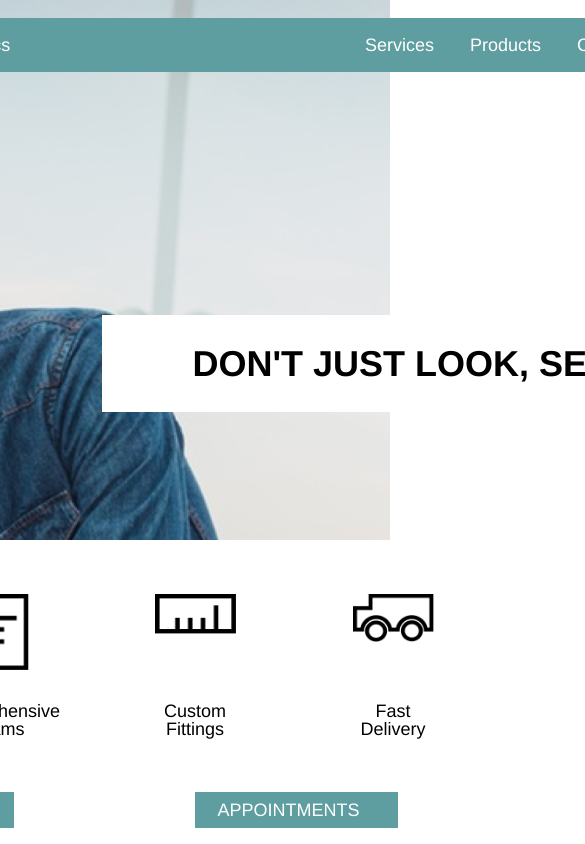
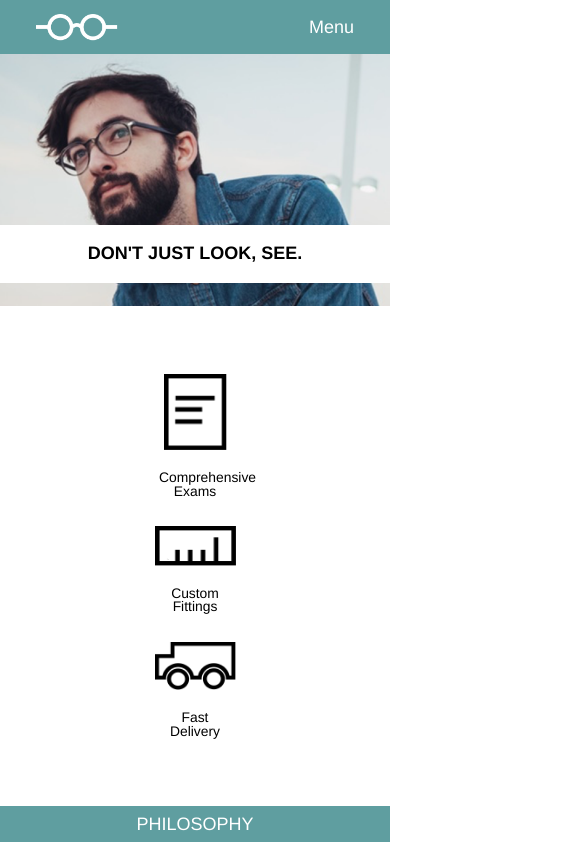
Before and after one commit to ColtonGO/TortoiseshellOptics, a plain HTML site: page index.html in a window 390 px wide. Shown: the top 844 px of the page, 585 px wide, since content can reach past the window. Drawn offline with Linux system fonts and the light colour scheme.

Commit message:
Project Complete.

```diff
--- a/index.html
+++ b/index.html
@@ -14,15 +14,15 @@
 
       <!-- Branding and Navigation -->
 
-      <div class="navigation">
+      <nav class="container">
         <div class="site-branding">
           <div class="site-logo">
             <img src="./resources/images/logo-white.png" alt="White Eye Glasses">
           </div>
           <span class="site-title">TortoiseShell Optics</span>
         </div>
-        <nav>
-          <ul>
+        <div class="menu">
+          <ul class="nav">
             <li>Services</li>
             <li>Products</li>
             <li>Contact</li>
@@ -30,8 +30,8 @@
           <ul class="mobile-nav">
             <li>Menu</li>
           </ul>
-        </nav>
-      </div>
+        </div>
+      </nav>
 
       <!-- Headline Section -->
 
@@ -86,13 +86,11 @@
 
     <!-- Footer Section -->
 
-    <div class="container">
-      <div class="footer">
+    <footer class="container">
         <div class="footer-logo">
           <img src="./resources/images/logo-black.png" alt="Black Eye Glasses">
           <span>Copyright Tortioseshell Optics</span>
         </div>
-      </div>
     </div>
 
   </body>
--- a/resources/css/style.css
+++ b/resources/css/style.css
@@ -7,34 +7,38 @@ body {
   display: flex;
   flex-direction: column;
   align-items: center;
-  font-family: Helvetica;
+  font-family: Helvetica, sans-serif;
   font-size: 1rem;
 }
-
 
 .container {
   display: flex;
   flex-direction: column;
   align-items: center;
-  width: 960px;
+  max-width: 960px;
+  margin: auto;
 }
 
-
 /* Header and Navigation Section */
-
-/****** Go back over this doing it in the order they have been teaching ******/
 
 .header {
   display: flex;
   flex-direction: column;
   align-items: center;
   width: 100%;
+  height: 30rem;
+  background-image: url("../images/glasses-bg.png");
+  background-position: center;
+  background-size: cover;
 }
 
-.navigation {
+nav.container {
   display: inline-flex;
+  flex-direction: row;
+  align-items: center;
+  justify-content: space-between;
+  width: 100%;
   margin-top: 1rem;
-  width: 960px;
   color: white;
   background-color: cadetblue;
 }
@@ -42,20 +46,22 @@ body {
 .site-branding {
   display: inline-flex;
   align-items: center;
-  flex-grow: 1;
 }
 
 .site-logo img {
+  display: flex;
+  align-items: center;
   height: 1.5rem;
   margin-left: 2rem;
   margin-right: 1rem;
 }
 
 nav ul {
-  display: inline-flex;
+  padding: 1rem 0;
 }
 
 nav li {
+  display: inline;
   margin: 1rem 0;
   margin-right: 2rem;
 }
@@ -63,15 +69,6 @@ nav li {
 /* ".mobile-nav container" in index.html = ".mobile-nav.container" in style.css */
 .mobile-nav {
   display: none;
-}
-
-/* Main Banner Section */
-
-.header {
-  height: 30rem;
-  background-image: url("../images/glasses-bg.png");
-  background-position: center;
-  background-size: cover;
 }
 
 .headline-container {
@@ -91,6 +88,63 @@ nav li {
   background-color: white;
 }
 
+@media only screen and (max-width: 960px) {
+
+  .header {
+    height: 22rem;
+  }
+
+  nav.container {
+    position: fixed;
+    z-index: 1;
+    margin-top: 0;
+  }
+
+  .headline-container {
+    width: 100%;
+  }
+
+  .headline {
+    font-size: 1.33rem;
+    margin-top: 8.5rem;
+    padding: 0.75rem 4rem;
+    margin-right: 2rem;
+  }
+
+}
+
+@media only screen and (max-width: 660px) {
+
+  .header {
+    height: 17rem;
+    background-position: 20%;
+  }
+
+  .nav {
+    display: none;
+  }
+
+  .mobile-nav {
+    display: block;
+  }
+
+  .headline {
+    font-size: 1rem;
+    margin-top: 12.5rem;
+    padding: 1rem 0;
+    margin-right: 0;
+    width: 100%;
+  }
+
+}
+
+@media only screen and (max-width: 500px) {
+
+  .site-title {
+    display: none;
+  }
+
+}
 
 /* Services Section */
 
@@ -126,6 +180,27 @@ nav li {
   text-align: center;
 }
 
+@media only screen and (max-width: 660px) {
+
+  .services {
+    display: flex;
+    flex-direction: column;
+    margin-top: 3.77rem;
+    margin-bottom: 2.23rem;
+  }
+
+  .service {
+    justify-content: flex-start;
+    height: auto;
+    margin-bottom: 1.54rem;
+  }
+
+  .service img {
+    margin-bottom: 1rem;
+  }
+
+}
+
 /* Company Information Section */
 
 .company-info {
@@ -151,9 +226,36 @@ nav li {
   margin-bottom: 1rem;
 }
 
+@media only screen and (max-width: 660px) {
+
+  .company-info {
+    flex-direction: column;
+    margin-bottom: 0;
+  }
+
+  .info {
+    align-items: center;
+    width: 100%;
+    margin-bottom: 4rem;
+  }
+
+  .info-title {
+    width: 100%;
+    text-align: center;
+    padding: 0.5rem 0;
+    margin-bottom: 1rem;
+  }
+
+  .description {
+    font-size: 0.77rem;
+    width: 80%;
+  }
+
+}
+
 /* Footer Section */
 
-.footer {
+footer.container {
   display: flex;
   background-color: azure;
   width: 100%;
@@ -165,7 +267,7 @@ nav li {
   padding: 4rem;
 }
 
-.footer img{
+.footer-logo img{
   height: 1.5rem;
   margin-right: 1rem;
 }
```
